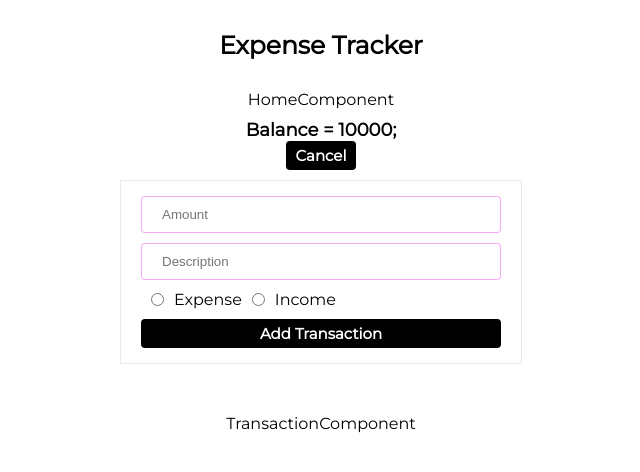
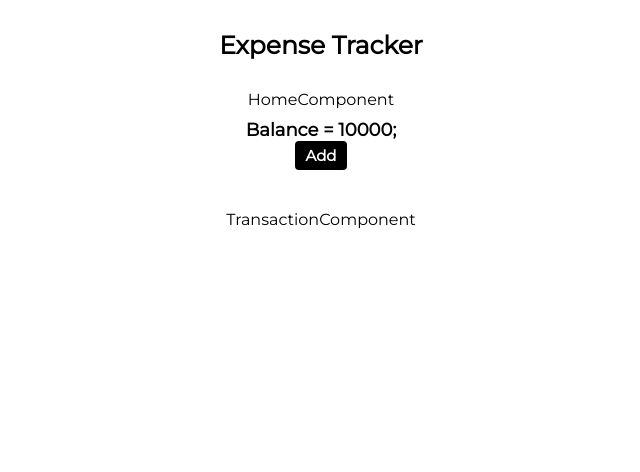
Before and after one commit to adarshahelvar/React-Expense-Tracker-auth-, a React (Create React App) app: page / in a window 1280 px wide. Shown: the top 472 px of the page, without its empty margins (319-959 px from the left). Built offline with nearby package versions, Linux system fonts and the light colour scheme; the HTML template or start-up script is replaced by a standard one.

Commit message:
Toggle Functionality

```diff
--- a/src/modules/home/overviewComponent.js
+++ b/src/modules/home/overviewComponent.js
@@ -1,33 +1,43 @@
 import { useState } from "react";
 import styled from "styled-components";
 
-const AddTransactionView =()=>{
+const AddTransactionView =(props)=>{
+
+    const [amount, setAmount] = useState();
+    const [description, setDescription] = useState();
+    const [type, setType] = useState("EXPENSE");
+
+    const addTransation = ()=>{
+        console.log({amount,description,type});
+        props.toggleAddTransactionVisible();
+    };
+
     return (
         <AddTransactionContainer>
-            <input placeholder="Amount"/>
-            <input placeholder="Description"/>
+            <input placeholder="Amount" value={amount} onChange={(e)=>setAmount(e.target.value)}/>
+            <input placeholder="Description" value={description} onChange={(e)=>setDescription(e.target.value)}/>
             <RadioBox>
-                <input type="radio" id="expense" name="type" value="EXPENSE"/>
+                <input type="radio" id="expense" name="type" value="EXPENSE" checked={type==='EXPENSE'} onChange ={(e)=>setType(e.target.value)}/>
                 <label htmlFor="expense">Expense</label>
-                <input type="radio" id="income" name="type" value="INCOME"/>
+                <input type="radio" id="income" name="type" value="INCOME" checked={type==='INCOME'} onChange ={(e)=>setType(e.target.value)}/>
                 <label htmlFor="expense">Income</label>
             </RadioBox>
-            <AddTransaction>Add Transaction</AddTransaction>
+            <AddTransaction onClick={addTransation}>Add Transaction</AddTransaction>
         </AddTransactionContainer>
     )
 };
 
 const OverviewComponent = (props)=>{
 
-    const [isAddTransactionVisible, toggleAddTransactionVisible] = useState(true);
+    const [isAddTransactionVisible, toggleAddTransactionVisible] = useState(false);
 
     return(
         <Container>
             <BalanceBox>
                 Balance = 10000;
-                <AddTransaction>{isAddTransactionVisible ? "Cancel" : "Add"}</AddTransaction>
+                <AddTransaction onClick={()=>toggleAddTransactionVisible(!isAddTransactionVisible)}>{isAddTransactionVisible ? "Cancel" : "Add"}</AddTransaction>
             </BalanceBox>
-            {isAddTransactionVisible && <AddTransactionView />}
+            {isAddTransactionVisible && <AddTransactionView toggleAddTransactionVisible={toggleAddTransactionVisible}/>}
         </Container>
     )
 }
@@ -69,7 +79,7 @@ const AddTransactionContainer = styled.div`
     gap: 10px;
     width: 100%;
     padding: 15px 20px;
-    margin: 10px 20px;
+    margin:  20px;
     & input{
         outline:none;
         padding: 10px 20px;
```
